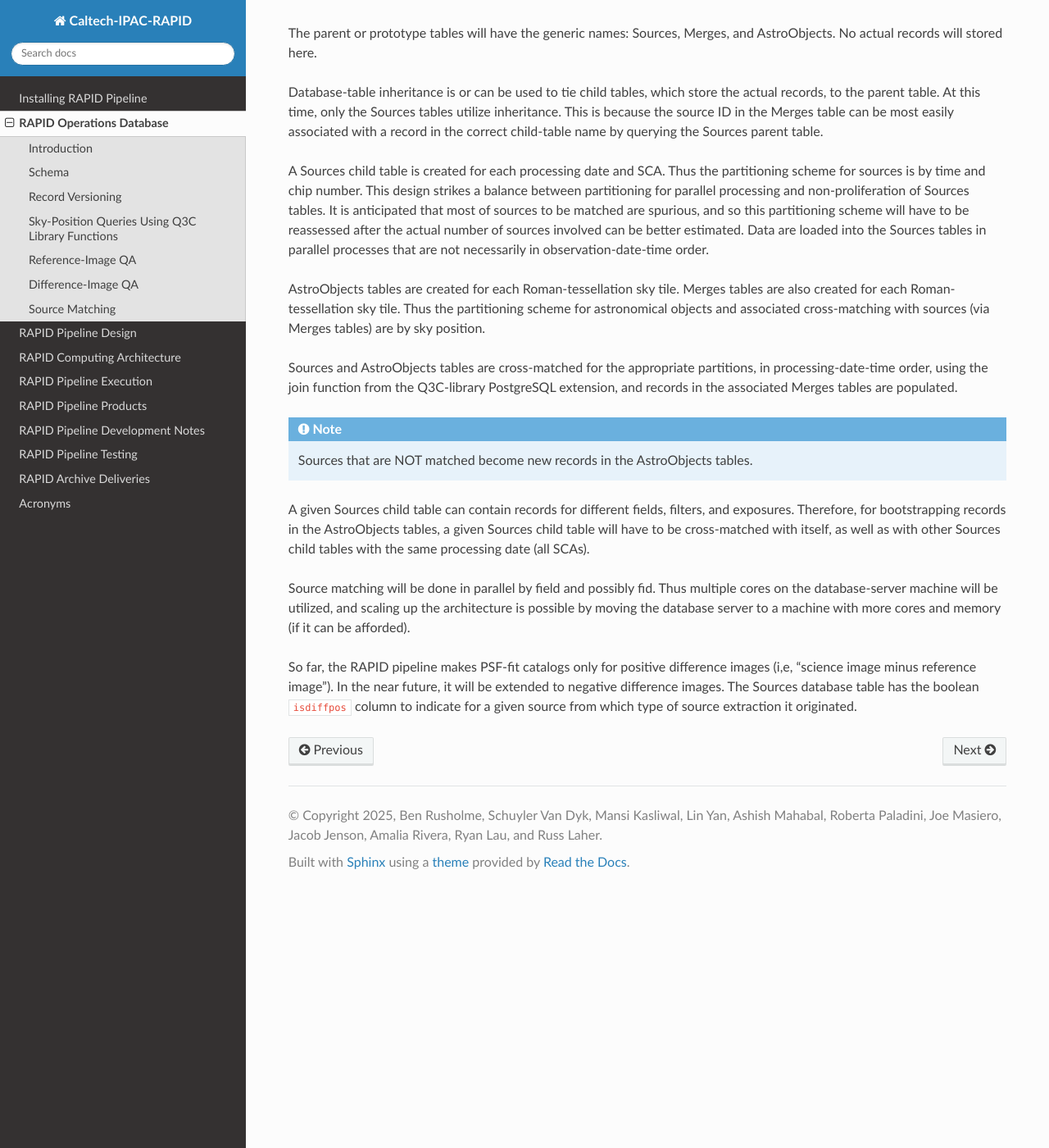
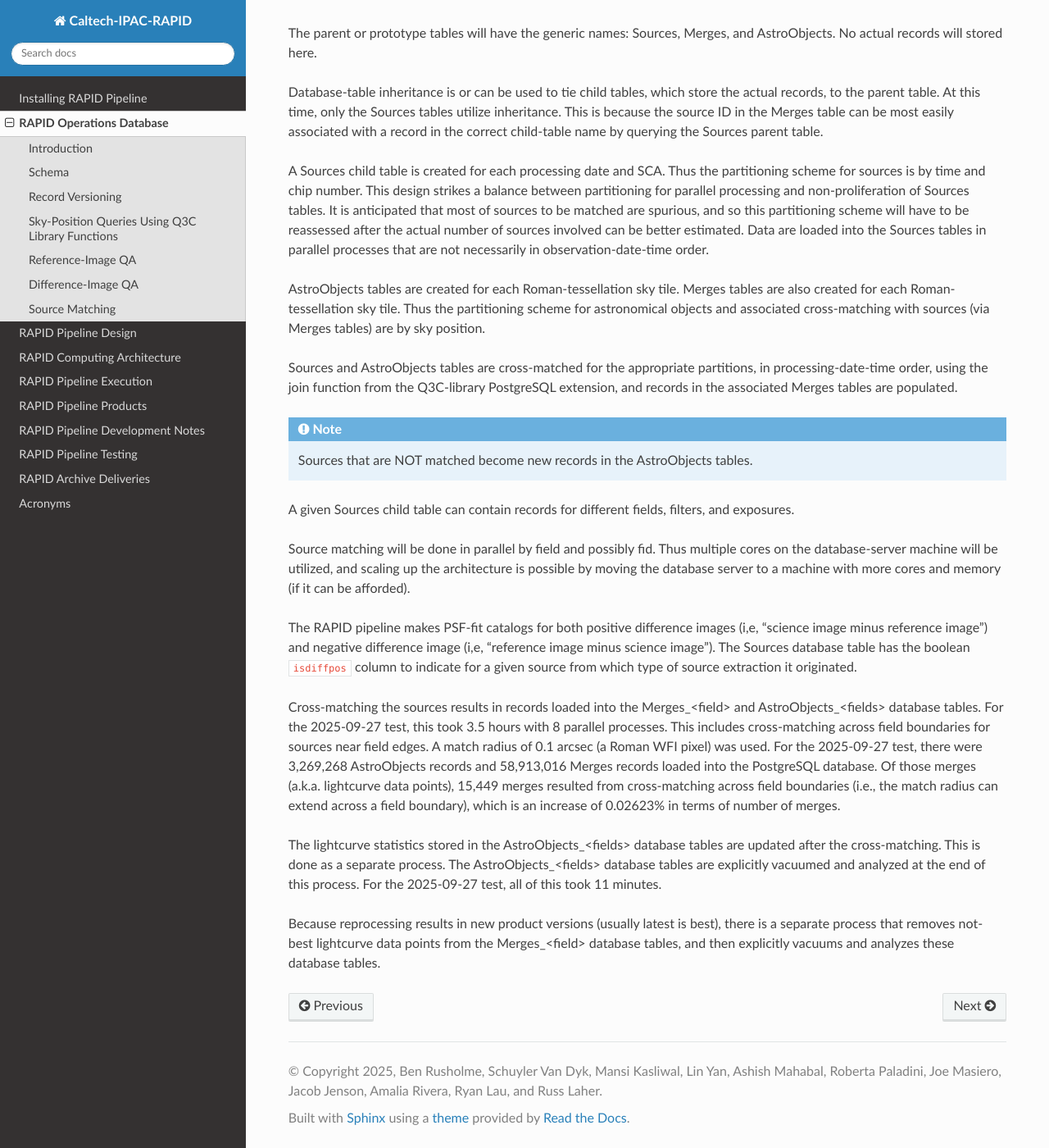
Before and after one commit to Caltech-IPAC/rapid, a Sphinx documentation site: the page built from docs/source/db/db.rst, in a window 1280 px wide and 1400 px high, scrolled down 5499 px. Shown: the whole window at 82% size. Built offline with Sphinx 7.4.7 and the Read the Docs theme 3.1.0, drawn with Linux system fonts in a browser that asks for light colours; formulas are drawn with MathJax 3.

Commit message:
Added more details to the section on source matching.

```diff
--- a/docs/source/db/db.rst
+++ b/docs/source/db/db.rst
@@ -233,15 +233,30 @@ and records in the associated Merges tables are populated.
    Sources that are NOT matched become new records in the AstroObjects tables.
 
 A given Sources child table can contain records for different fields, filters, and exposures.
-Therefore, for bootstrapping records in the AstroObjects tables, a given Sources child table
-will have to be cross-matched with itself, as well as with other Sources child tables
-with the same processing date (all SCAs).
 
 Source matching will be done in parallel by field and possibly fid.  Thus multiple cores
 on the database-server machine will be utilized, and scaling up the architecture is possible
 by moving the database server to a machine with more cores and memory (if it can be afforded).
 
-So far, the RAPID pipeline makes PSF-fit catalogs only for positive difference images (i,e, "science image
-minus reference image").  In the near future, it will be extended to negative difference images.
+The RAPID pipeline makes PSF-fit catalogs for both positive difference images (i,e, "science image
+minus reference image") and negative difference image (i,e, "reference image minus science image").
 The Sources database table has the boolean ``isdiffpos`` column to indicate for a given source
 from which type of source extraction it originated.
+
+Cross-matching the sources results in records loaded into the Merges_<field> and
+AstroObjects_<fields> database tables.  For the 2025-09-27 test, this took 3.5 hours with 8 parallel processes.
+This includes cross-matching across field boundaries for sources near field edges.
+A match radius of 0.1 arcsec (a Roman WFI pixel) was used.
+For the 2025-09-27 test, there were 3,269,268 AstroObjects records and 58,913,016 Merges records loaded
+into the PostgreSQL database.  Of those merges (a.k.a. lightcurve data points), 15,449 merges
+resulted from cross-matching across field boundaries (i.e., the match radius can extend
+across a field boundary), which is an increase of 0.02623% in terms of number of merges.
+
+The lightcurve statistics stored in the AstroObjects_<fields> database tables are updated after the
+cross-matching.  This is done as a separate process.
+The AstroObjects_<fields> database tables are explicitly vacuumed and analyzed at the end of this process.
+For the 2025-09-27 test, all of this took 11 minutes.
+
+Because reprocessing results in new product versions (usually latest is best), there is a
+separate process that removes not-best lightcurve data points from the Merges_<field> database tables,
+and then explicitly vacuums and analyzes these database tables.
```
